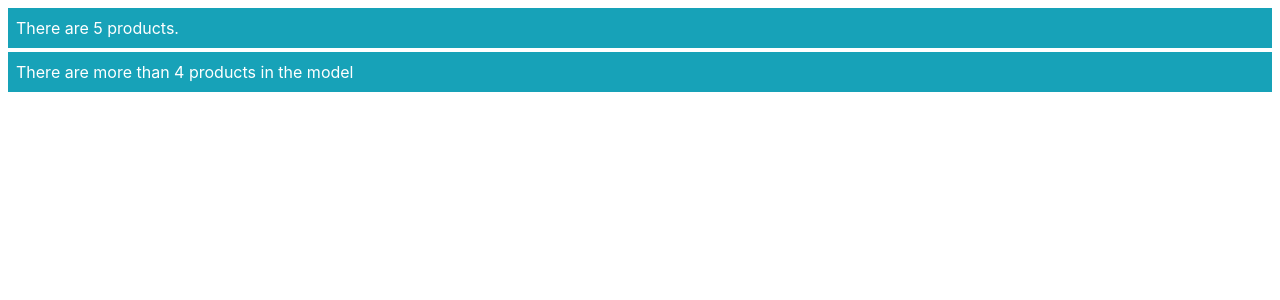
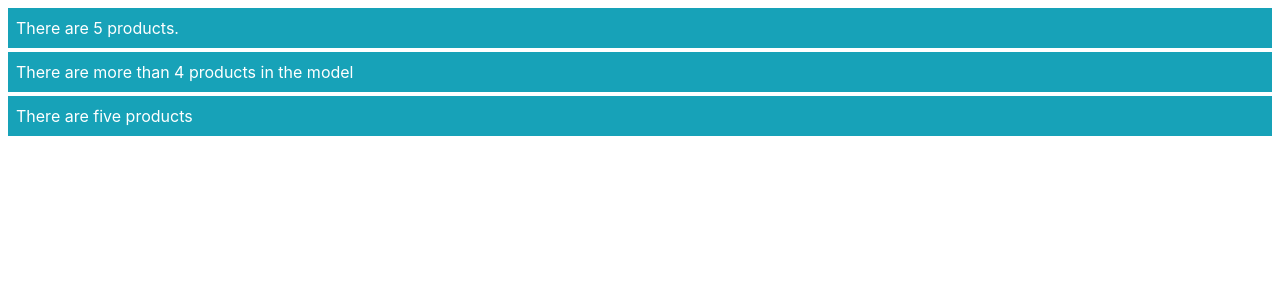
Before and after one commit to david2999999/Angular-6, an Angular app in the folder Angular-Indepth/: page / in a window 1280 px wide. Shown: the top 300 px of the page. Built offline with nearby package versions, Linux system fonts and the light colour scheme.

Commit message:
using ngSwitch directive

```diff
--- a/Angular-Indepth/src/app/directive/directive.component.html
+++ b/Angular-Indepth/src/app/directive/directive.component.html
@@ -10,4 +10,10 @@
   <div *ngIf="getProductByPosition(0).name != 'Kayak'" class="bg-info p-2 mt-1">
     The first product isn't a Kayak
   </div>
+
+  <div class="bg-info p-2 mt-1" [ngSwitch]="getProductCount()">
+    <span *ngSwitchCase="2">There are two products</span>
+    <span *ngSwitchCase="5">There are five products</span>
+    <span *ngSwitchDefault>This is the default</span>
+  </div>
 </div>
```
